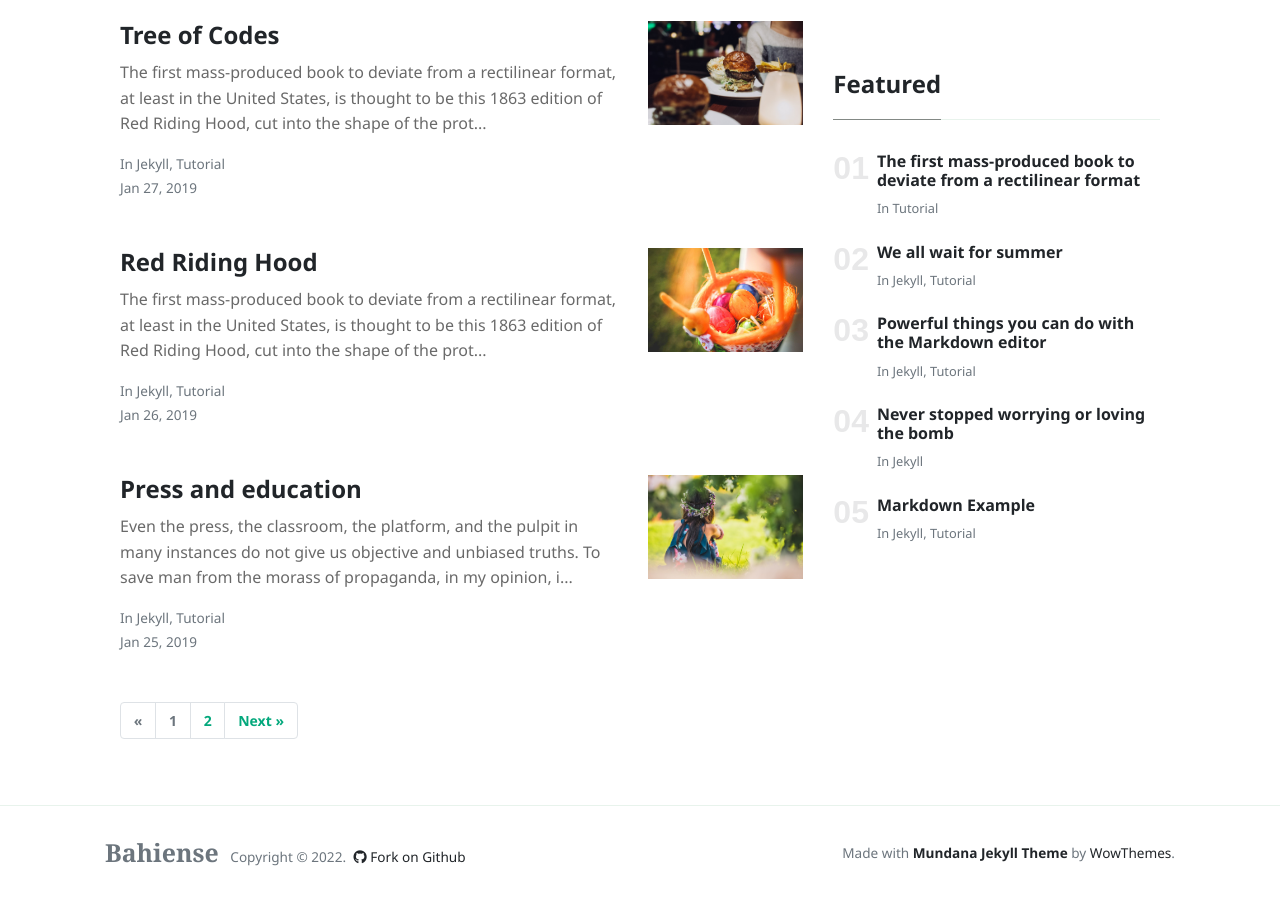
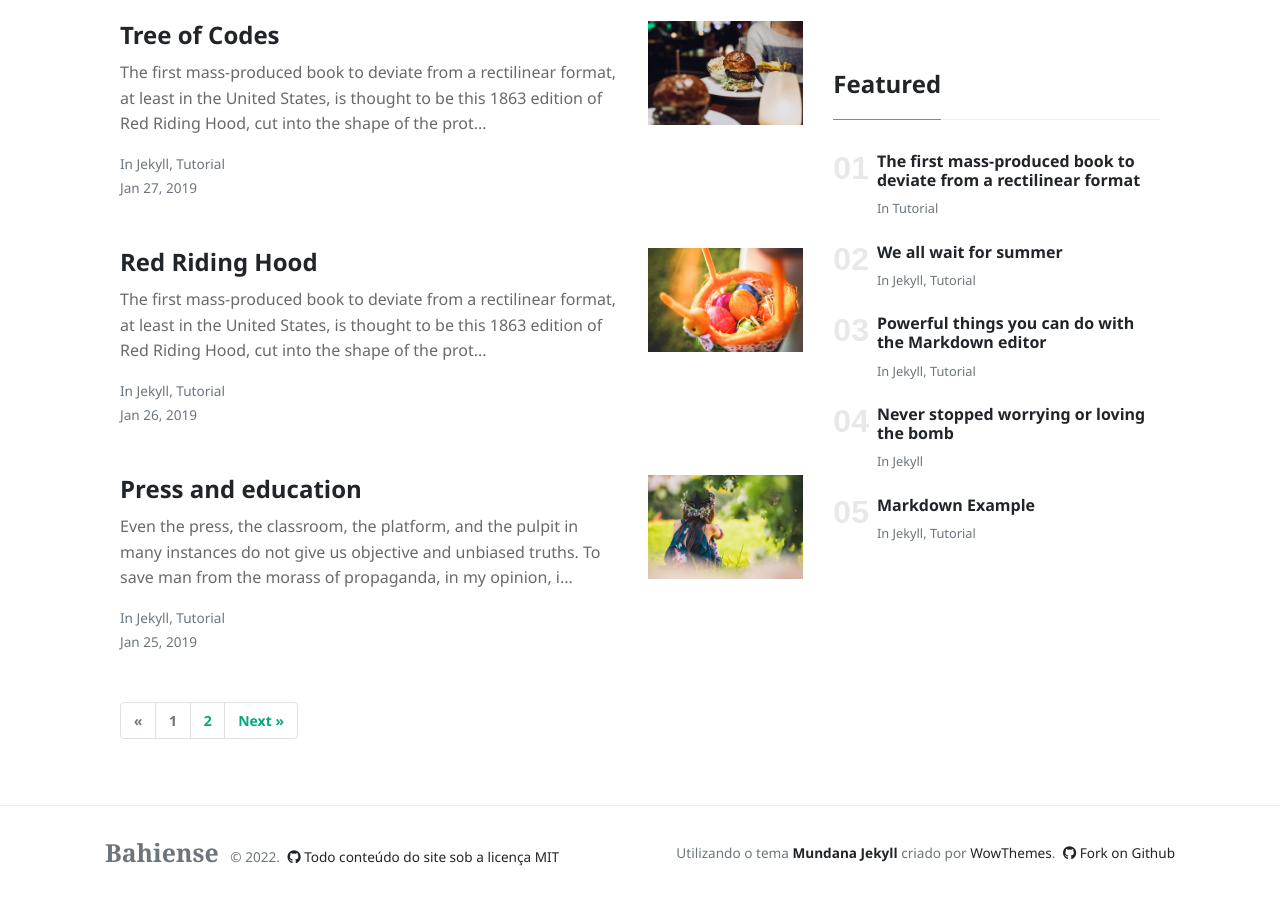
Before and after one commit to dbahiense/dbahiense.github.io, a Jekyll site: the page built from index.html, in a window 1280 px wide and 900 px high, scrolled down 1733 px. Built offline with Jekyll 4.4.1, drawn with Linux system fonts in a browser that asks for light colours; nearby versions of some CDN libraries; the list of posts is cut into pages by our own code.

Commit message:
edit footer

```diff
--- a/_layouts/default.html
+++ b/_layouts/default.html
@@ -78,14 +78,19 @@
         <div class="row align-items-center justify-content-between">
             <div>
                 <span class="navbar-brand mr-2 mb-0"><strong>Bahiense</strong></span>
-                <span>Copyright © <script>document.write(new Date().getFullYear())</script>.</span>
+                <span>© <script>document.write(new Date().getFullYear())</script>.</span>
+
+                <!--  Github Repo Star Btn-->
+                <a class="text-dark ml-1" target="_blank" href="https://github.com/dbahiense/dbahiense.github.io"><i class="fab fa-github"></i> Todo conteúdo do site sob a licença MIT</a>
+
+            </div>
+            <div>
+                Utilizando o tema <a target="_blank" class="text-dark font-weight-bold" href="https://www.wowthemes.net/mundana-jekyll-theme/"> Mundana Jekyll </a> criado por <a class="text-dark" target="_blank" href="https://www.wowthemes.net">WowThemes</a>.
 
                 <!--  Github Repo Star Btn-->
                 <a class="text-dark ml-1" target="_blank" href="https://github.com/wowthemesnet/mundana-theme-jekyll"><i class="fab fa-github"></i> Fork on Github</a>
 
-            </div>
-            <div>
-                Made with <a target="_blank" class="text-dark font-weight-bold" href="https://www.wowthemes.net/mundana-jekyll-theme/"> Mundana Jekyll Theme </a> by <a class="text-dark" target="_blank" href="https://www.wowthemes.net">WowThemes</a>.
+
             </div>
         </div>
         </div>
```
